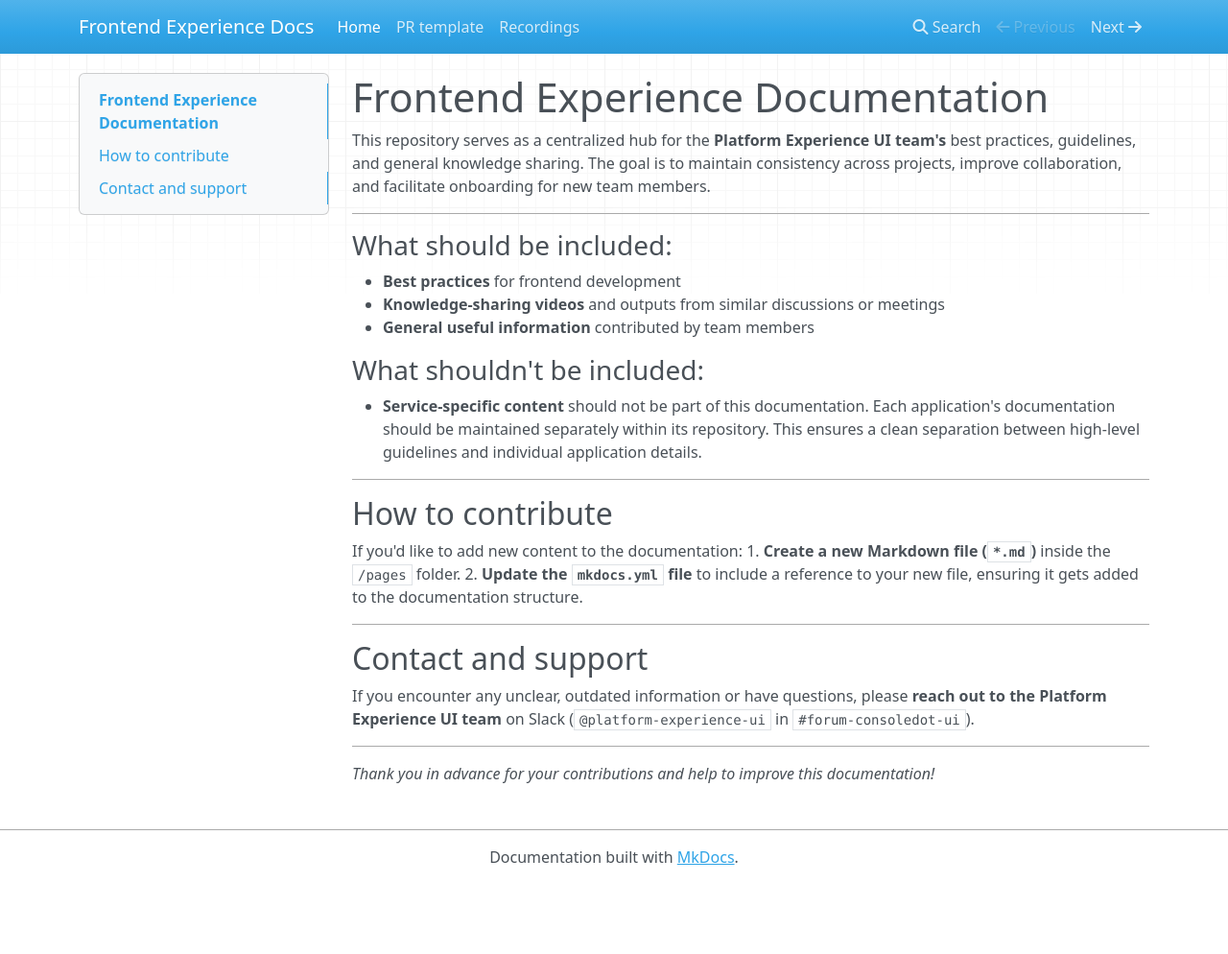
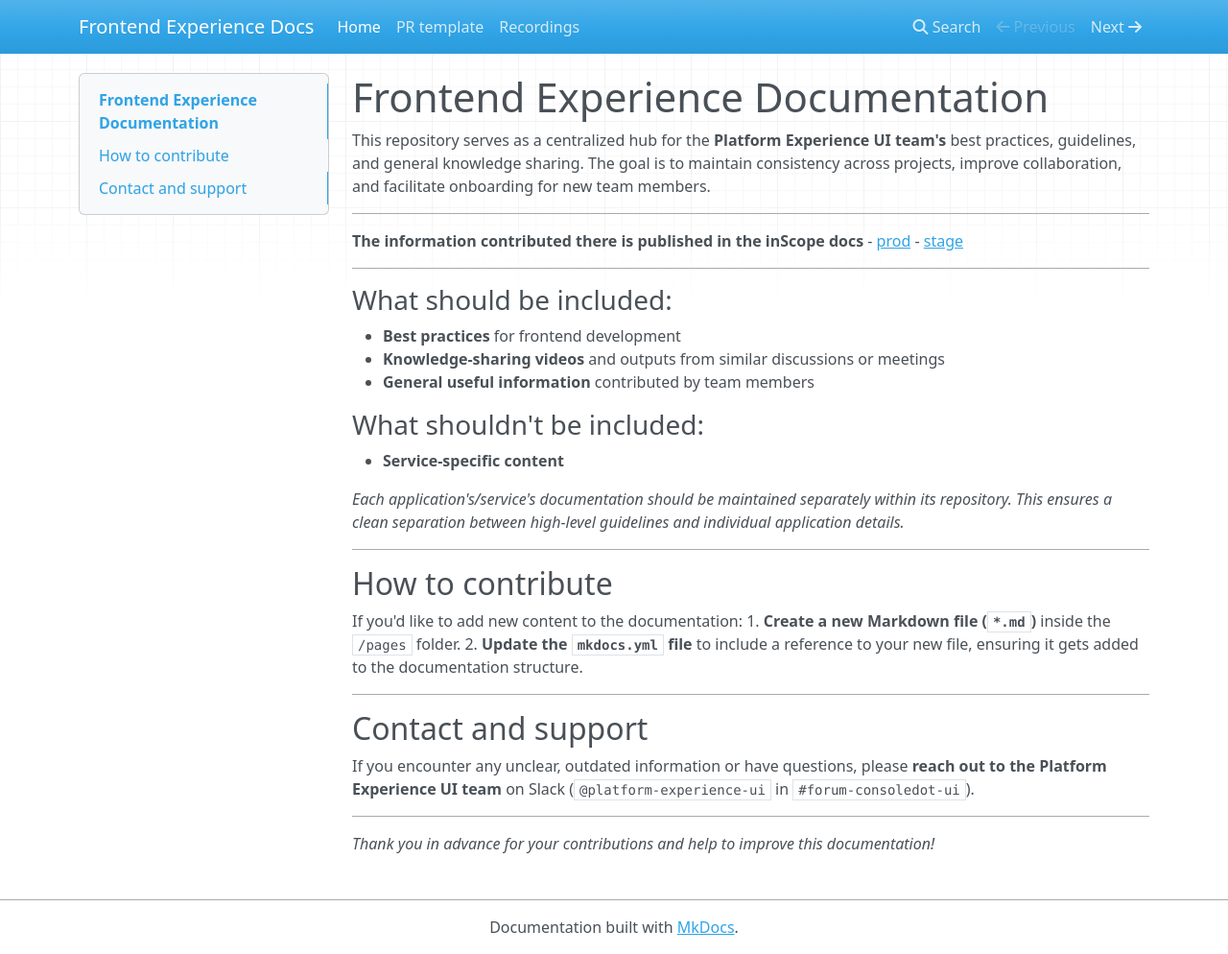
Before and after one commit to fhlavac/frontend-experience-docs, an MkDocs documentation site: the page built from pages/index.md, in a window 1280 px wide and 994 px high. Shown: the whole window at 96% size. Built offline with MkDocs 1.6.1, drawn with Linux system fonts in a browser that asks for light colours; nearby versions of some CDN libraries.

Commit message:
Update index.md

```diff
--- a/pages/index.md
+++ b/pages/index.md
@@ -1,6 +1,12 @@
 # Frontend Experience Documentation
 
 This repository serves as a centralized hub for the **Platform Experience UI team's** best practices, guidelines, and general knowledge sharing. The goal is to maintain consistency across projects, improve collaboration, and facilitate onboarding for new team members.
+
+---
+
+**The information contributed there is published in the inScope docs**
+- [prod](https://inscope.corp.redhat.com/docs/default/component/frontend-experience-docs/)
+- [stage](https://inscope.corp.stage.redhat.com/docs/default/component/frontend-experience-docs/)
 
 ---
 
@@ -10,7 +16,9 @@ This repository serves as a centralized hub for the **Platform Experience UI tea
 - **General useful information** contributed by team members
 
 ### What shouldn't be included:
-- **Service-specific content** should not be part of this documentation. Each application's documentation should be maintained separately within its repository. This ensures a clean separation between high-level guidelines and individual application details.
+- **Service-specific content**
+
+  *Each application's/service's documentation should be maintained separately within its repository. This ensures a clean separation between high-level guidelines and individual application details.*
 
 ---
 
```
